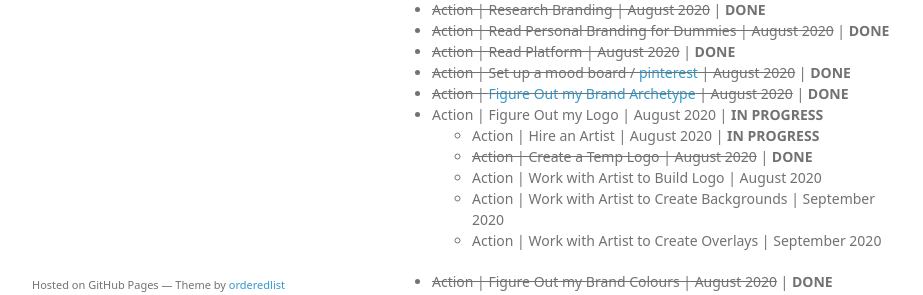
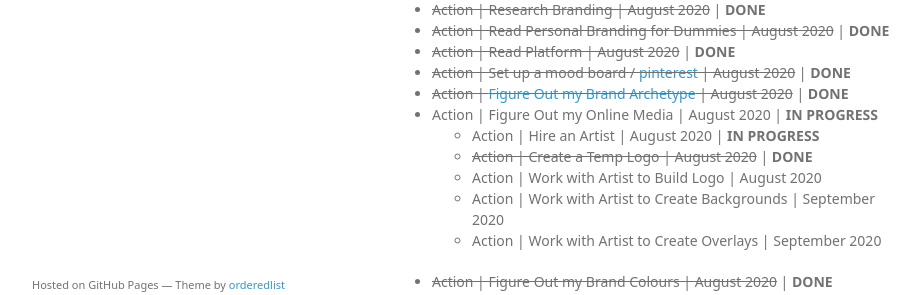
Before and after one commit to rainleander/rainleander.github.io, a Jekyll site: the page speak-softly.html, which Jekyll copies as it is, in a window 1280 px wide. Shown: the part 536-831 px from the top of the page, without its empty margins (178-1101 px from the left). Built offline with Jekyll 4.4.1, drawn with Linux system fonts in a browser that asks for light colours; some web fonts are replaced.

Commit message:
Update speak-softly.html

```diff
--- a/speak-softly.html
+++ b/speak-softly.html
@@ -45,7 +45,7 @@
           <li><del>Action | Read Platform | August 2020</del> | <b>DONE</b></li>
           <li><del>Action | Set up a mood board / <a href="https://nl.pinterest.com/rainsdance/dancing-engineer/">pinterest</a> | August 2020</del> | <b>DONE</b></li>
           <li><del>Action | <a href="http://groningenrain.nl/am-i-a-creator-or-a-sage-why-not-both/">Figure Out my Brand Archetype</a> | August 2020</del> | <b>DONE</b></li>
-          <li>Action | Figure Out my Logo | August 2020 | <b>IN PROGRESS</b></li>
+          <li>Action | Figure Out my Online Media | August 2020 | <b>IN PROGRESS</b></li>
               <ul><li>Action | Hire an Artist | August 2020 | <b>IN PROGRESS</b></li>
               <li><del>Action | Create a Temp Logo | August 2020</del> | <b>DONE</b></li>
               <li>Action | Work with Artist to Build Logo | August 2020</li>
```
